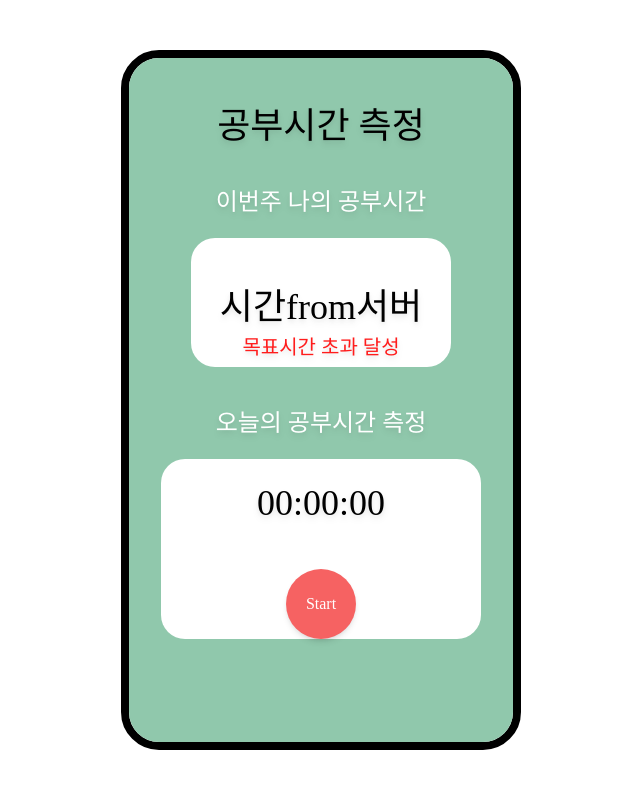
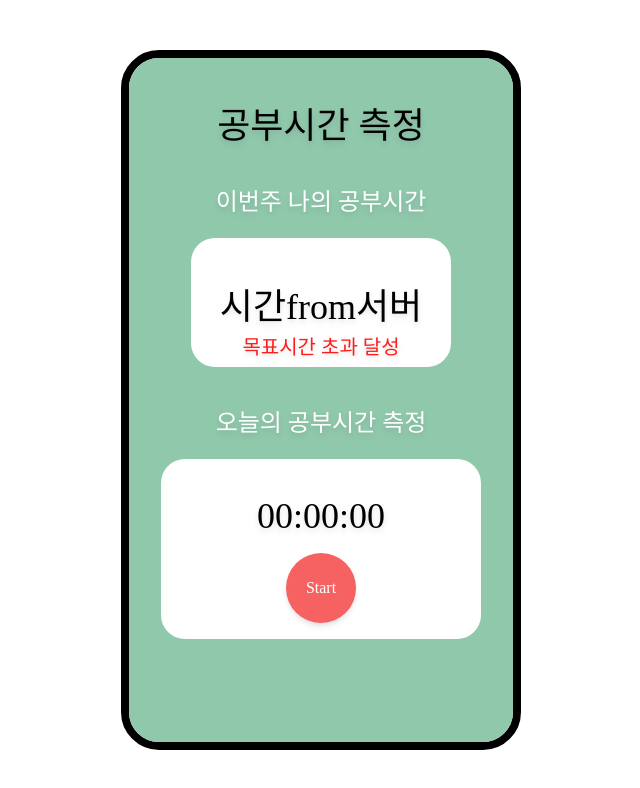
Before and after one commit to root-zero-o/mogakgong-GraphQL-FE, a Next.js app: page /timeCheck in a window 1280 px wide. Shown: the top 788 px of the page, without its empty margins (319-959 px from the left). Built offline with nearby package versions, Linux system fonts and the light colour scheme; a web font is replaced by a local one.

Commit message:
feat: remove scroll, adjust timer css

```diff
--- a/pages/timeCheck.tsx
+++ b/pages/timeCheck.tsx
@@ -25,14 +25,14 @@ const timeCheck = () => {
         </div>
         <h2 className="mt-10 text-color text-white">오늘의 공부시간 측정</h2>
         <div className="flex flex-col items-center justify-center w-[320px] h-[180px] bg-white rounded-3xl mt-5">
-          <div className="h-[40%] flex flex-col items-center justify-start mt-6">
+          <div className="h-[30%] flex flex-col items-center justify-center mt-6">
             <h1>
               {timeArray[0]}:{timeArray[1]}:{timeArray[2]}
             </h1>
           </div>
-          <div className="h-[40%] flex flex-col items-center justify-center "></div>
-          <p></p>
-          <Controls setTimeInSeconds={setTime} />
+          <div className="h-[50%] flex flex-col items-center justify-center ">
+            <Controls setTimeInSeconds={setTime} />
+          </div>
         </div>
       </div>
     </div>
--- a/styles/globals.css
+++ b/styles/globals.css
@@ -46,3 +46,8 @@
     @apply flex items-center hover justify-center mx-3 my-3 rounded-xl;
   }
 }
+
+/* remove scroll */
+::-webkit-scrollbar {
+  display: none;
+}
```
